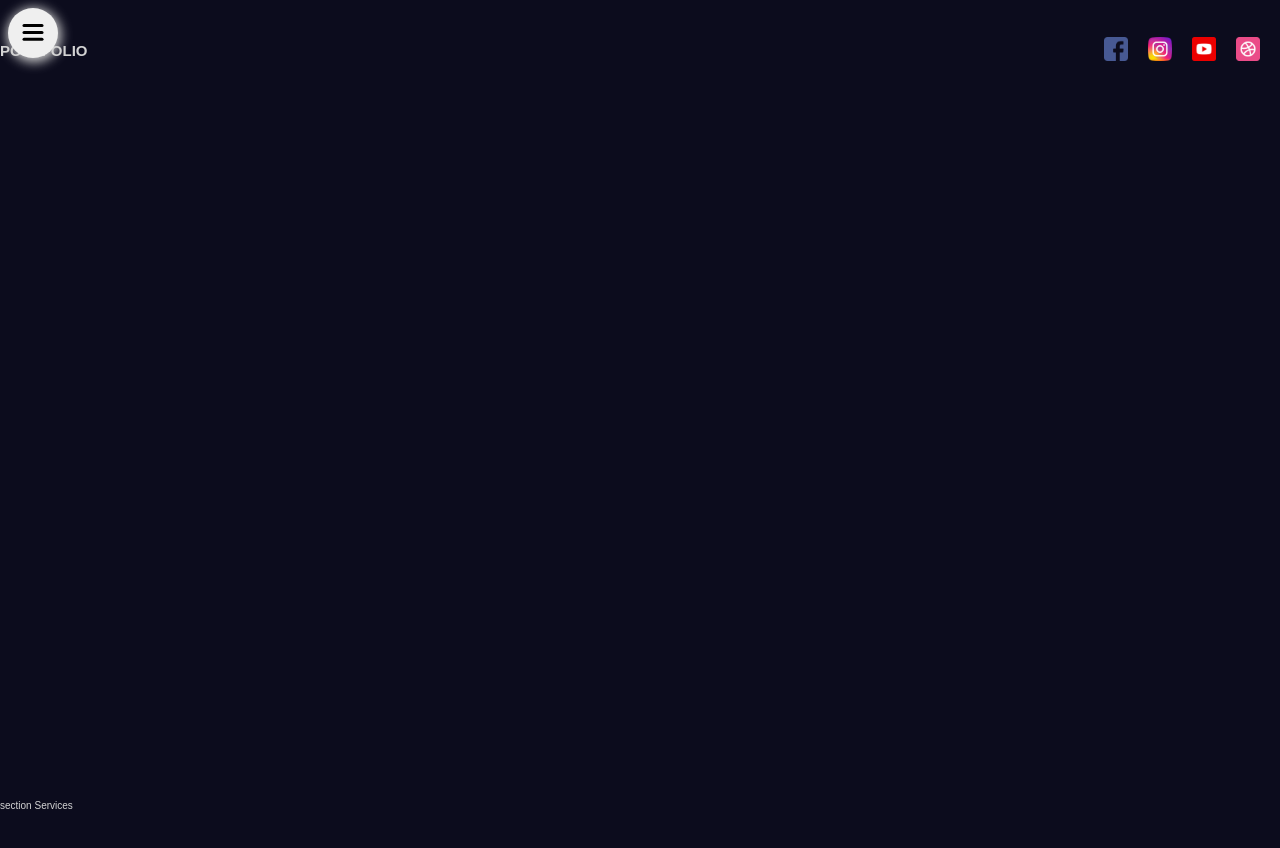
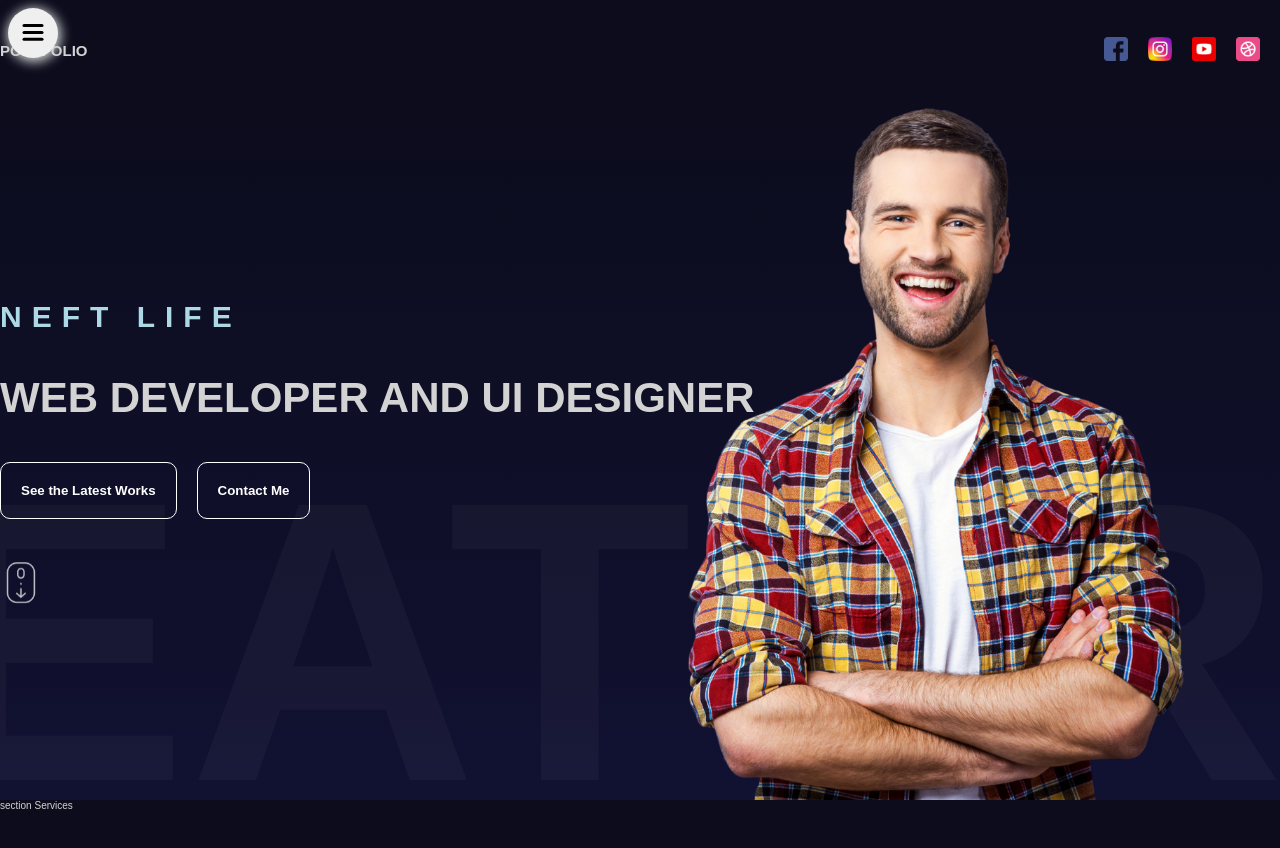
Before and after one commit to tangbaotrann/animated-portfolio, a React (Vite) app: page / in a window 1280 px wide. Shown: the top 848 px of the page. Built offline with nearby package versions, Linux system fonts and the light colour scheme.

Commit message:
updated: done component home

```diff
--- a/src/App.jsx
+++ b/src/App.jsx
@@ -1,11 +1,14 @@
 import "./index.scss";
 import Navbar from "./components/Navbar";
+import Home from "./components/Sections/Home";
 
 function App() {
   return (
     <>
       <section id="Homepage">
         <Navbar />
+
+        <Home />
       </section>
       <section id="Services">
         <p>section Services</p>
--- a/src/assets/index.js
+++ b/src/assets/index.js
@@ -1,3 +1,4 @@
+// icons
 const socialIcons = [
   {
     id: "fb",
@@ -17,4 +18,10 @@ const socialIcons = [
   },
 ];
 
-export { socialIcons };
+// images
+const images = {
+  homeHero: require("./hero.png"),
+  homeScroll: require("./scroll.png"),
+};
+
+export { socialIcons, images };
--- /dev/null
+++ b/src/components/Sections/Home/index.jsx
@@ -0,0 +1,96 @@
+import { motion } from "framer-motion";
+
+import "./index.scss";
+import { images } from "../../../assets";
+
+const textVariants = {
+  initial: {
+    x: -500,
+    opacity: 0,
+  },
+  animate: {
+    x: 0,
+    opacity: 1,
+    transition: {
+      duration: 1,
+      staggerChildren: 0.1,
+    },
+  },
+  scrollButton: {
+    opacity: 0,
+    y: 10,
+    transition: {
+      duration: 2,
+      repeat: Infinity,
+    },
+  },
+};
+
+const slidingVariants = {
+  initial: {
+    x: 0,
+  },
+  animate: {
+    x: "-220%",
+    transition: {
+      repeat: Infinity,
+      repeatType: "mirror",
+      duration: 20,
+    },
+  },
+};
+
+function Home() {
+  return (
+    <div className="home">
+      {/* Left */}
+      <motion.div
+        className="left"
+        variants={textVariants}
+        initial="initial"
+        animate="animate"
+      >
+        <motion.h2 variants={textVariants}>NEFT LIFE</motion.h2>
+        <motion.h1 variants={textVariants}>
+          WEB DEVELOPER AND UI DESIGNER
+        </motion.h1>
+
+        <motion.div className="buttons" variants={textVariants}>
+          <motion.button variants={textVariants}>
+            See the Latest Works
+          </motion.button>
+          <motion.button variants={textVariants}>Contact Me</motion.button>
+        </motion.div>
+
+        <motion.img
+          src={images.homeScroll}
+          className="img-scroll"
+          loading="lazy"
+          alt="img-scroll"
+          variants={textVariants}
+          animate="scrollButton"
+        />
+      </motion.div>
+
+      {/* Sliding text */}
+      <motion.div
+        className="sliding-text"
+        variants={slidingVariants}
+        initial="initial"
+        animate="animate"
+      >
+        CREATOR
+      </motion.div>
+
+      {/* Right */}
+      <img
+        src={images.homeHero}
+        className="img-hero"
+        loading="lazy"
+        alt="image-hero"
+      />
+    </div>
+  );
+}
+
+export default Home;
--- /dev/null
+++ b/src/components/Sections/Home/index.scss
@@ -0,0 +1,68 @@
+.home {
+    position: relative;
+    height: calc(100vh - 100px);
+    background: linear-gradient(180deg, #0c0c1d, #111132);
+    overflow: hidden;
+
+    // Left
+    .left {
+        width: 1366px;
+        height: 100%;
+        margin: 0 auto;
+        display: flex;
+        justify-content: center;
+        flex-direction: column;
+        gap: 40px;
+
+        h1 {
+            font-size: 42px;
+        }
+
+        h2 {
+            font-size: 30px;
+            color: lightblue;
+            letter-spacing: 10px;
+        }
+
+        .buttons {
+
+            button {
+                padding: 20px;
+                margin-right: 20px;
+                font-weight: 600;
+                color: white;
+                background-color: transparent;
+                border: 1px solid white;
+                border-radius: 10px;
+                cursor: pointer;
+            }
+        }
+
+
+        .img-scroll {
+            width: 42px;
+            height: 42px;
+            object-fit: cover;
+        }
+    }
+
+    // Sliding text
+    .sliding-text {
+        position: absolute;
+        font-size: 50vh;
+        bottom: -72px;
+        white-space: nowrap;
+        color: #ffffff09;
+        width: 50%;
+        font-weight: bold;
+    }
+
+    // Right
+    .img-hero {
+        position: absolute;
+        top: 0;
+        right: 0;
+        height: 100%;
+        object-fit: cover;
+    }
+}
--- a/src/components/Sidebar/IconSvgToggle/index.jsx
+++ b/src/components/Sidebar/IconSvgToggle/index.jsx
@@ -2,7 +2,13 @@ import { motion } from "framer-motion";
 
 function IconSvgToggle() {
   return (
-    <svg width="23" height="23" viewBox="0 0 23 23" className="svg-icon">
+    <motion.svg
+      width="23"
+      height="23"
+      viewBox="0 0 23 23"
+      className="svg-icon"
+      whileHover={{ scale: 1.1 }}
+    >
       <motion.path
         strokeWidth="3"
         stroke="black"
@@ -43,7 +49,7 @@ function IconSvgToggle() {
           },
         }}
       />
-    </svg>
+    </motion.svg>
   );
 }
 
--- a/src/components/Sidebar/index.scss
+++ b/src/components/Sidebar/index.scss
@@ -9,6 +9,7 @@
         bottom: 0;
         width: 400px;
         background-color: var(--color-white);
+        z-index: 99;
 
         .links {
             position: absolute;
@@ -42,6 +43,7 @@
         border: none;
         cursor: pointer;
         box-shadow: 1px 2px 12px 2px var(--color-primary);
+        z-index: 100;
 
         .svg-icon {
             margin-left: 1px;
```
